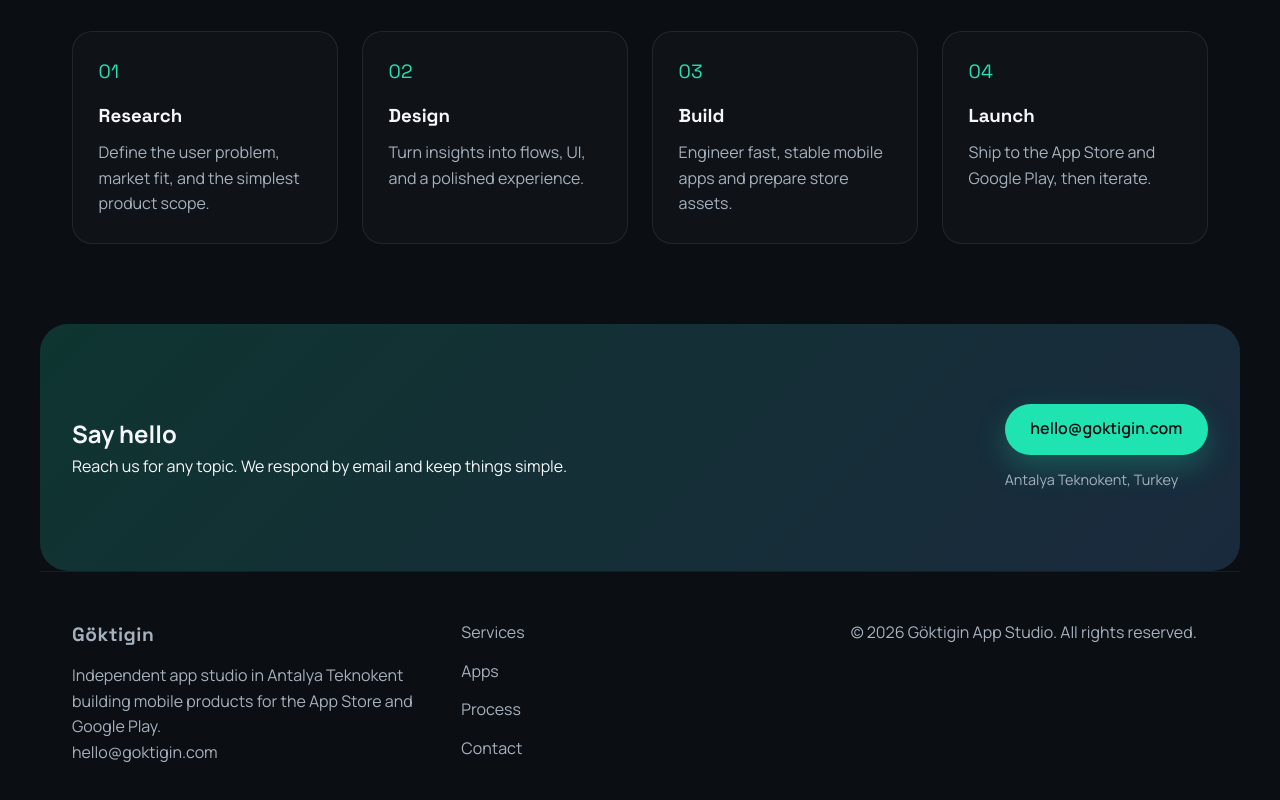
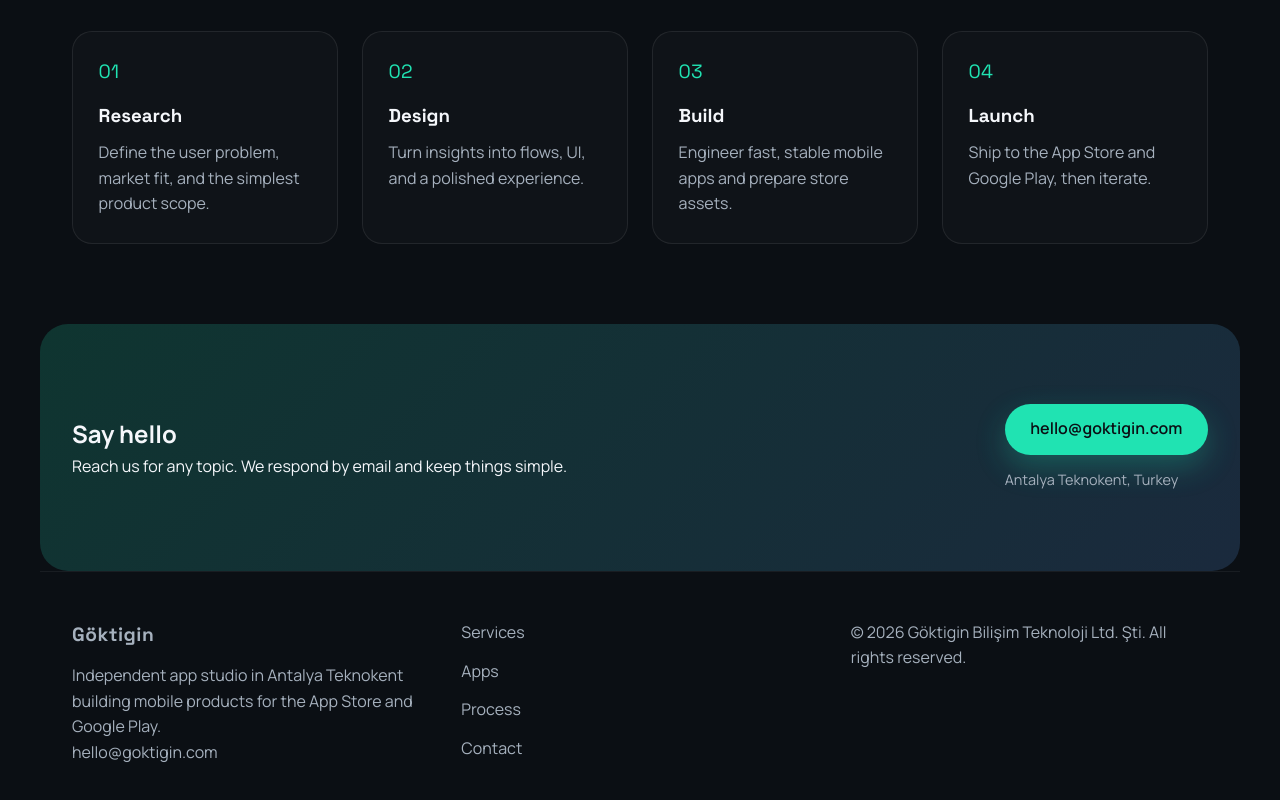
Before and after one commit to ohalukkarakaya/goktigin-landing-page, a plain HTML site: page index.html in a window 1280 px wide. Shown: the part 2566-3366 px from the top of the page. Drawn offline with Linux system fonts and the light colour scheme.

Commit message:
🐛 [Bug Fix] Update company name in footer
Replace 'Göktigin App Studio' with the official company name 'Göktigin Bilişim Teknoloji Ltd. Şti.' in the site footer to reflect updated legal/branding information.

```diff
--- a/index.html
+++ b/index.html
@@ -245,7 +245,7 @@
             <a href="#contact">Contact</a>
         </div>
         <div>
-            <p>© 2026 Göktigin App Studio. All rights reserved.</p>
+            <p>© 2026 Göktigin Bilişim Teknoloji Ltd. Şti. All rights reserved.</p>
         </div>
     </footer>
 
```
